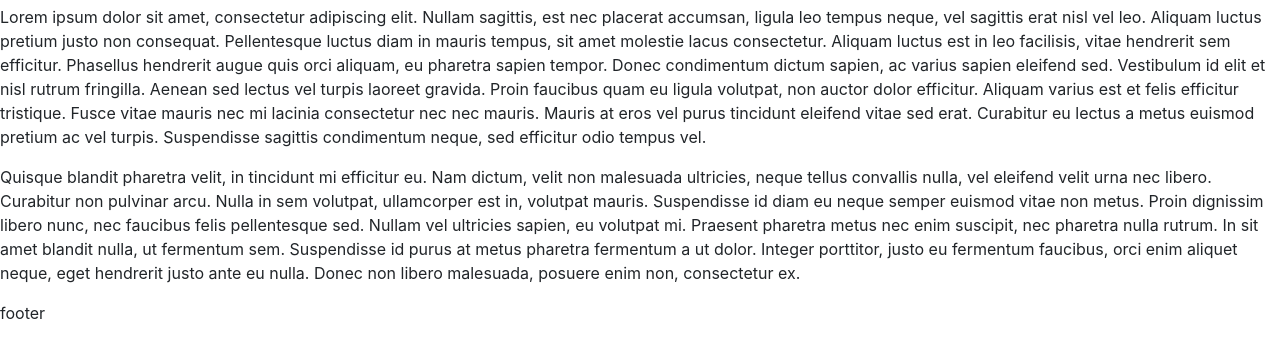
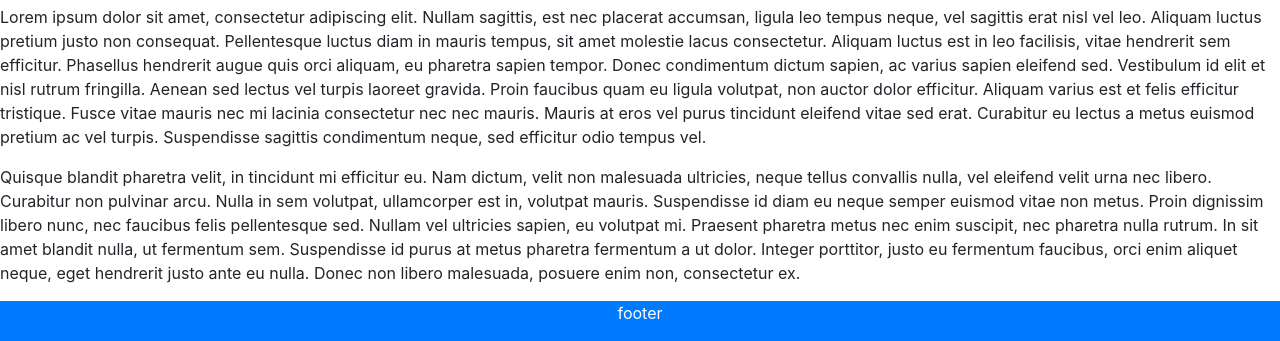
Before and after one commit to angelou9730/PreEntrega3_Miranda_Zapata, a plain HTML site: page index.html in a window 1280 px wide. Shown: the part 617-958 px from the top of the page. Drawn offline with nearby package versions, Linux system fonts and the light colour scheme.

Commit message:
modificamos los footer de todas las paginas

```diff
--- a/index.html
+++ b/index.html
@@ -49,8 +49,14 @@
             <p>Quisque blandit pharetra velit, in tincidunt mi efficitur eu. Nam dictum, velit non malesuada ultricies, neque tellus convallis nulla, vel eleifend velit urna nec libero. Curabitur non pulvinar arcu. Nulla in sem volutpat, ullamcorper est in, volutpat mauris. Suspendisse id diam eu neque semper euismod vitae non metus. Proin dignissim libero nunc, nec faucibus felis pellentesque sed. Nullam vel ultricies sapien, eu volutpat mi. Praesent pharetra metus nec enim suscipit, nec pharetra nulla rutrum. In sit amet blandit nulla, ut fermentum sem. Suspendisse id purus at metus pharetra fermentum a ut dolor. Integer porttitor, justo eu fermentum faucibus, orci enim aliquet neque, eget hendrerit justo ante eu nulla. Donec non libero malesuada, posuere enim non, consectetur ex.</p>
         </section>
     </main>
-    <footer>
-        <p>footer</p>
+    <footer class="bg-primary text-white">
+        <div class="container-fluid">
+            <div class="row">
+                <div class="col-12 text-center">
+                    <p>footer</p>
+                </div>
+            </div>
+        </div>
     </footer>
     <script src="https://code.jquery.com/jquery-3.5.1.slim.min.js"></script>
     <script src="https://cdn.jsdelivr.net/npm/@popperjs/core@2.5.3/dist/umd/popper.min.js"></script>
```
Also changed, not shown: pages/personal.html (+8 -2 lines), 1 other file.
